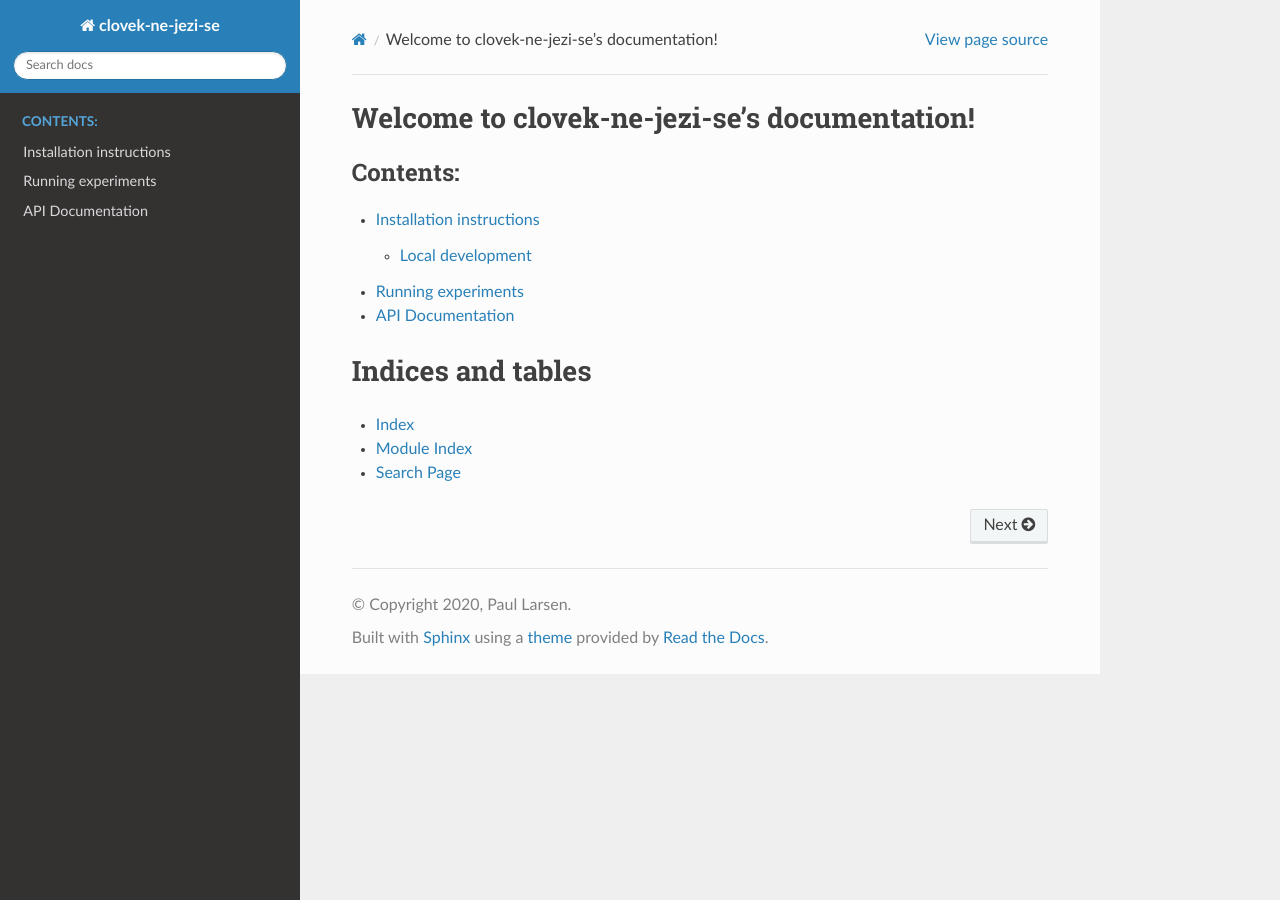
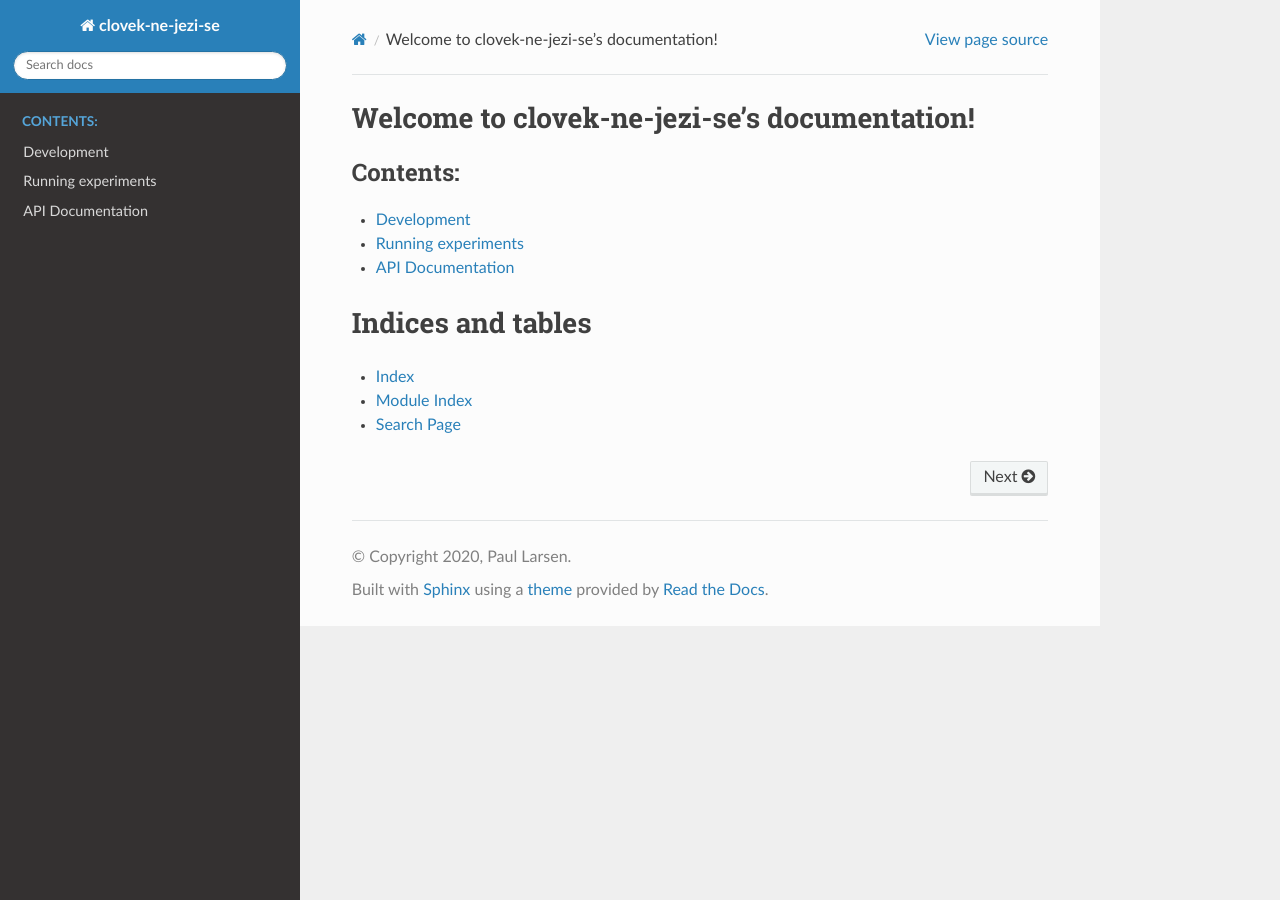
Before and after one commit to munichpavel/clovek-ne-jezi-se, a Sphinx documentation site: the page built from docs/source/index.rst, in a window 1280 px wide. Built offline with Sphinx 7.4.7 and the Read the Docs theme 2.0.0, drawn with Linux system fonts in a browser that asks for light colours.

Commit message:
Rename install instructions as development

```diff
--- a/docs/source/INSTALL.rst
+++ b/docs/source/development.rst
@@ -1,8 +1,5 @@
-Installation instructions
-=========================
-
-Local development
------------------
+Development
+===========
 
 First create and enter a virtual environment a la `virtualenvwrapper`_, `conda`_ or your own favorite (if you use `venv`_, you will first have to clone and :code:`cd` into the repository as below so that your virtual environment files are in the right place).
 
--- a/docs/source/index.rst
+++ b/docs/source/index.rst
@@ -10,7 +10,7 @@ Welcome to clovek-ne-jezi-se's documentation!
    :maxdepth: 2
    :caption: Contents:
 
-   INSTALL
+   development
    EXPERIMENTS
    api
 
```
